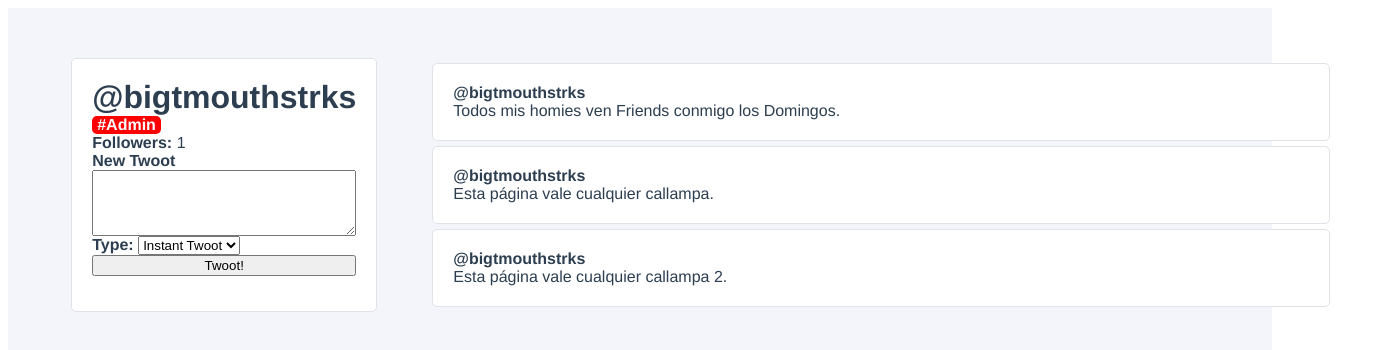
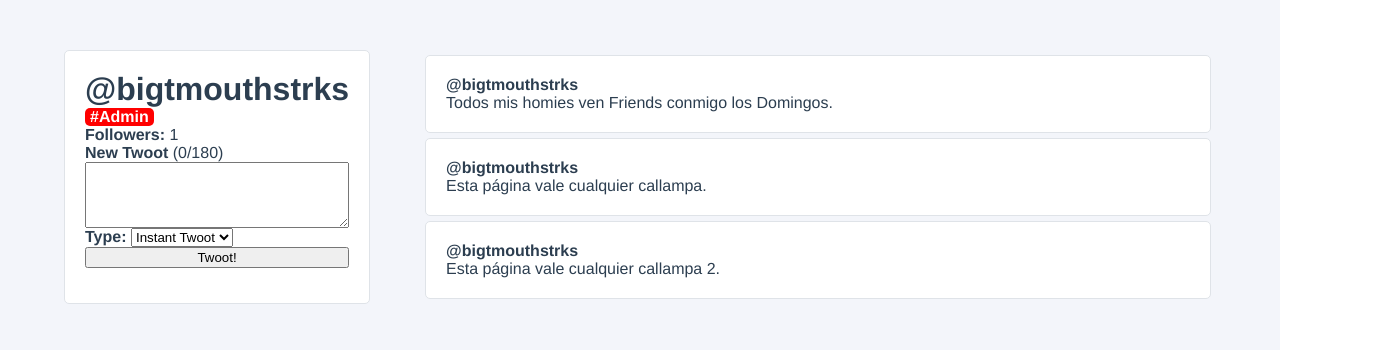
Before and after one commit to bigmouthstrks/twitter-like-app, a Vue app: page / in a window 1280 px wide. Shown: the top 350 px of the page, 1398 px wide, since content can reach past the window. Built offline with nearby package versions, Linux system fonts and the light colour scheme.

Commit message:
Se agregaron estilos globales al proyecto

```diff
--- a/src/App.vue
+++ b/src/App.vue
@@ -15,7 +15,7 @@
 }
 </script>
 
-<style>
+<style lang="scss">
 #app {
     font-family: Avenir, Helvetica, Arial, sans-serif;
     -webkit-font-smoothing: antialiased;
--- a/src/components/UserProfile.vue
+++ b/src/components/UserProfile.vue
@@ -8,8 +8,8 @@
         <div class="user-profile_follower-count">
             <strong>Followers: </strong> {{ followers }}
         </div>
-        <form class="user-profile_create-twoot" @submit.prevent='createNewTwoot'>
-            <label for="newTwoot"><strong>New Twoot</strong></label>
+        <form class="user-profile_create-twoot" @submit.prevent='createNewTwoot' :class="{ '--exceeded':newTwootCharacterCount > 180 }">
+            <label for="newTwoot"><strong>New Twoot</strong> ({{ newTwootCharacterCount }}/180) </label>
             <textarea id="newTwoot" rows="4" v-model='newTwootContent' />
 
             <div class="user-profile_create-twoot-type">
@@ -89,6 +89,9 @@
     computed: {
         fullName() {
             return `${this.user.firstName} ${this.user.lastName}`;
+        },
+        newTwootCharacterCount(){
+            return this.newTwootContent.length;
         }
     },
     methods: {
@@ -122,7 +125,6 @@
 .user-profile {
     display: grid;
     grid-template-columns: 1fr 3fr;
-    width: 100%;
     padding: 50px 5%;
 
     .user-profile_user-panel {
@@ -142,7 +144,17 @@
             display: flex;
             padding-top: 20;
             flex-direction: column;
+
+            &.--exceeded{
+                color: red;
+                border-color: red;
+                button {
+                    background-color: red;
+                    border: none;
+                }
+            }
         }
+
         .user-profile_admin-badge {
             color: white;
             background: red;
@@ -150,7 +162,6 @@
             margin-right: auto;
             padding: 0px 5px 0px 5px;
             font-weight: bold;
-
         }
     }
 }
--- /dev/null
+++ b/src/styles/base.scss
@@ -0,0 +1,3 @@
+body {
+    margin: 0;
+}
--- /dev/null
+++ b/vue.config.js
@@ -0,0 +1,9 @@
+module.exports = {
+    css: {
+        loaderOptions: {
+            sass: {
+                additionalData: '@import "@/styles/base.scss";'
+            }
+        }
+    }
+}
```
